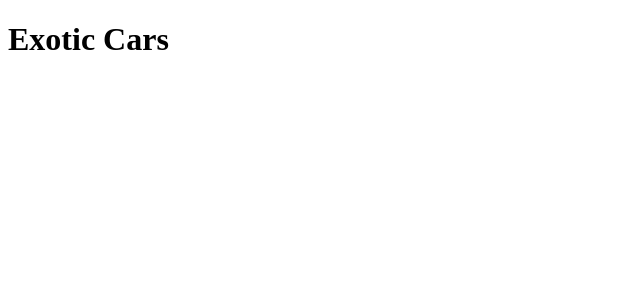
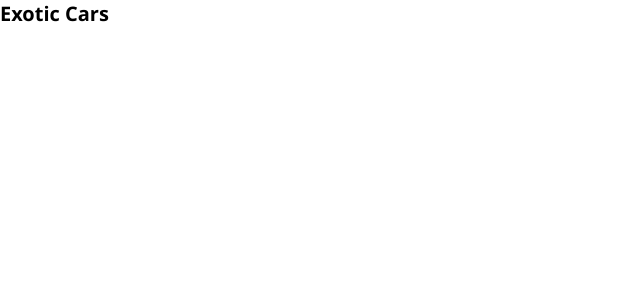
Before and after one commit to BFF271/cars-next-ts, a Next.js app: page / in a window 1280 px wide. Shown: the top 300 px of the page, without its empty margins (0-640 px from the left). Built offline with nearby package versions, Linux system fonts and the light colour scheme.

Commit message:
feat: add theme and global style

```diff
--- a/src/pages/_app.tsx
+++ b/src/pages/_app.tsx
@@ -1,7 +1,15 @@
 import type { AppProps } from 'next/app';
+import { ThemeProvider } from 'styled-components';
+
+import { GlobalStyle, theme } from '../styles';
 
 function MyApp({ Component, pageProps }: AppProps) {
-  return <Component {...pageProps} />;
+  return (
+    <ThemeProvider theme={theme}>
+      <GlobalStyle />
+      <Component {...pageProps} />
+    </ThemeProvider>
+  );
 }
 
 export default MyApp;
--- /dev/null
+++ b/src/styles/global.ts
@@ -0,0 +1,40 @@
+import { createGlobalStyle } from 'styled-components';
+
+export const GlobalStyle = createGlobalStyle`
+  * {
+    margin: 0;
+    padding: 0;
+    outline: 0;
+    box-sizing: border-box;
+  }
+
+  html {
+    font-size: 62.5%;
+  }
+
+  html,
+  body,
+  #root {
+    width: 100%;
+    height: 100%;
+    font-family: ${({ theme }) => theme.fonts};
+  }
+
+  body {
+    text-rendering: optimizeLegibility !important;
+    -webkit-font-smoothing: antialiased !important;
+    -moz-osx-font-smoothing: grayscale;
+  }
+
+  a {
+    text-decoration: none;
+  }
+
+  ul {
+    list-style: none;
+  }
+
+  button {
+    cursor: pointer;
+  }
+`;
--- /dev/null
+++ b/src/styles/index.ts
@@ -0,0 +1,2 @@
+export * from './global';
+export * from './theme';
--- /dev/null
+++ b/src/styles/theme/index.ts
@@ -0,0 +1,16 @@
+export const theme = {
+  fonts: "'Segoe UI', 'Helvetica Neue', 'Helvetica', 'Arial', sans-serif",
+  colors: {
+    background_light: '#ffffff',
+    background_dark: '#d8d7d7',
+    primary: '#7b89f4',
+    primary_light: '#f3f1fc',
+    shape: '#f8f8fa',
+    error: '#f47b7b',
+    text_900: '#313136',
+    text_600: '#656469',
+    text_300: '#c4c4c4',
+    text_200: '#c8c8ca',
+    text_50: '#ffffff',
+  },
+};
```
Also changed, not shown: src/styles/theme/styled.d.ts (added, +8 -0 lines).
